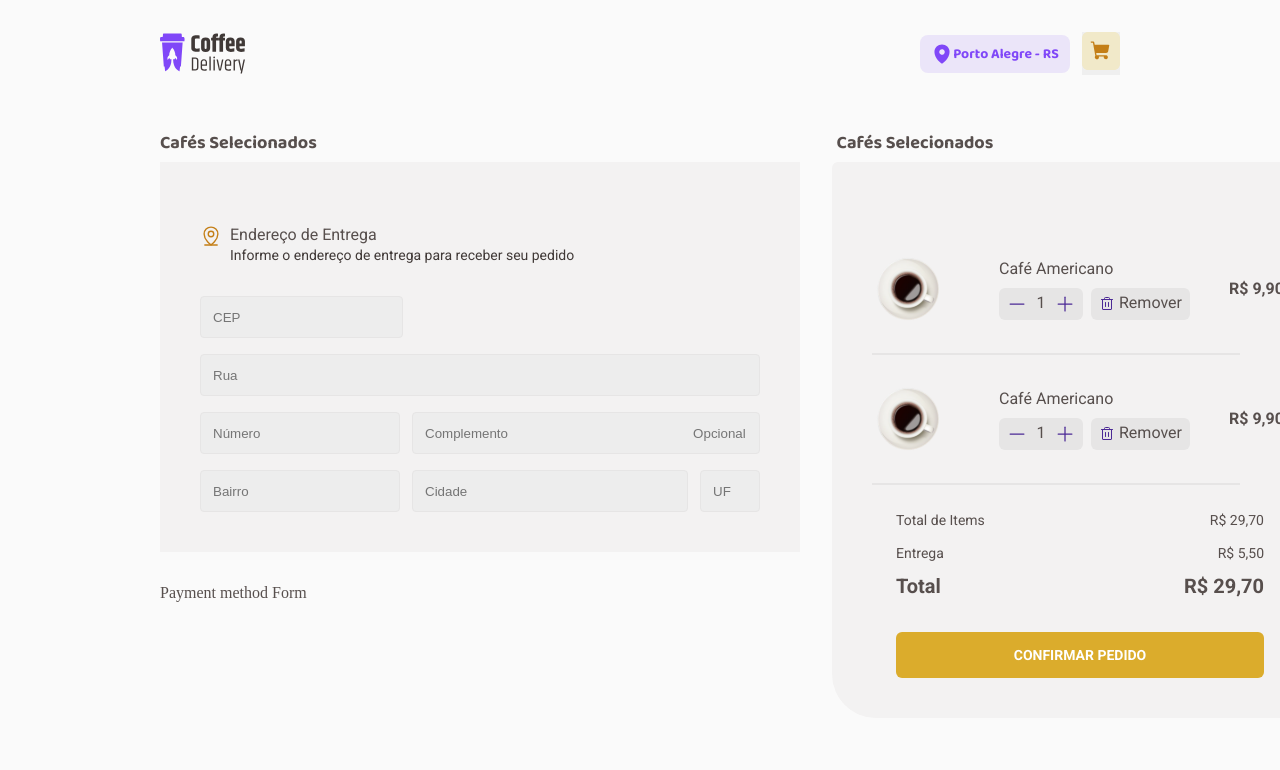
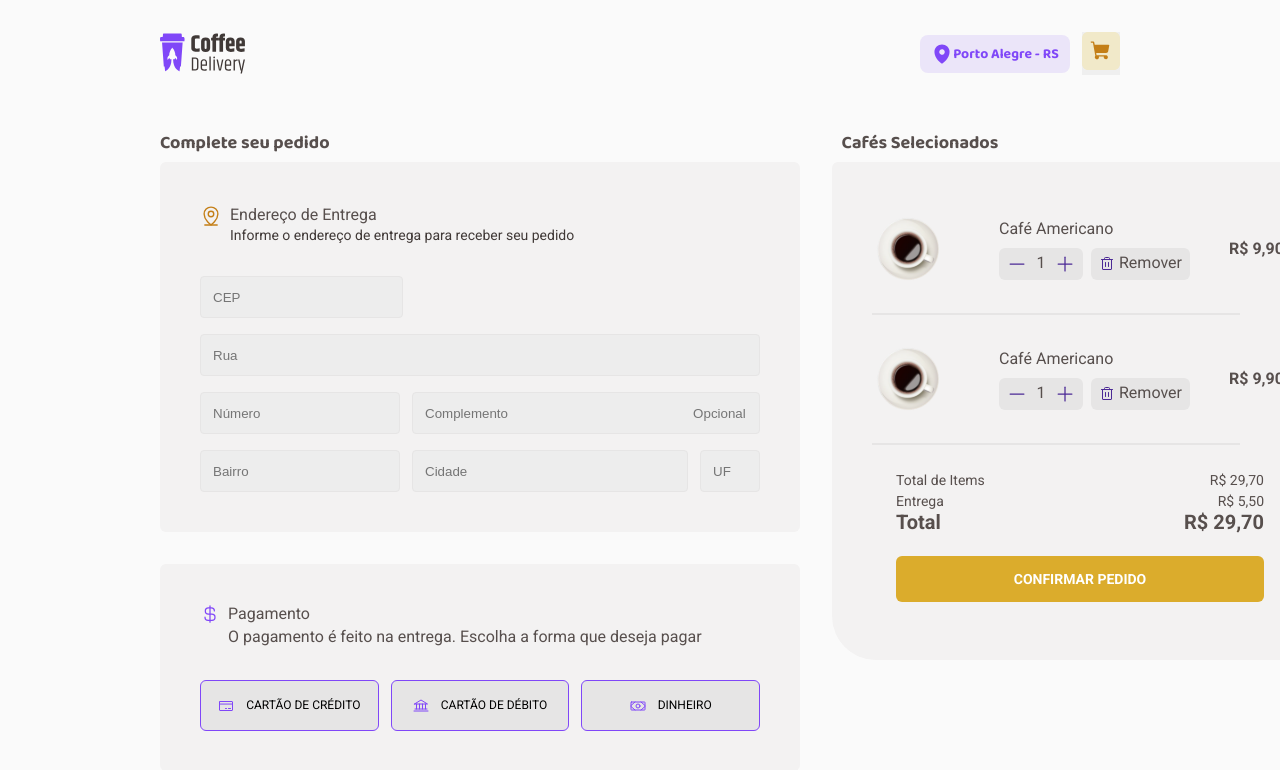
Before and after one commit to TrillesP/Cypress-Store-Automation, a React (Vite) app: page /checkout in a window 1280 px wide. Shown: the top 770 px of the page. Built offline with nearby package versions, Linux system fonts and the light colour scheme.

Commit message:
All major styling complete for Home and Checkout. Still some details left for later

```diff
--- a/src/pages/Checkout/components/AddressForm/index.tsx
+++ b/src/pages/Checkout/components/AddressForm/index.tsx
@@ -19,7 +19,7 @@ import {
 export function AddressForm() {
   return (
     <FormContainer>
-      <h3>Cafés Selecionados</h3>
+      <h3>Complete seu pedido</h3>
       <form action="">
         <AddressInfoContainer>
           <MapPinLine size={22} color={defaultTheme['yellow-dark']} />
--- a/src/pages/Checkout/components/AddressForm/styles.ts
+++ b/src/pages/Checkout/components/AddressForm/styles.ts
@@ -2,15 +2,16 @@ import styled from 'styled-components'
 
 export const FormContainer = styled.div`
   /* border-style: solid; */
-  padding: 40px;
+  border-radius: 6px;
+  padding: 20px 40px 40px 40px;
   gap: 32px;
   width: 640px;
   background: ${(props) => props.theme['base-card']};
-  /* margin-left 160px; */
+  top: -30px;
   h3 {
     align-items: flex-start;
     position: relative;
-    top: -70px;
+    top: -50px;
     left: -40px;
     font-family: 'Baloo 2';
     font-style: normal;
--- a/src/pages/Checkout/components/CartCheckoutForm/styles.ts
+++ b/src/pages/Checkout/components/CartCheckoutForm/styles.ts
@@ -1,30 +1,29 @@
 import styled from 'styled-components'
 
 export const CartCheckoutContainer = styled.div`
-  top: -100px;
+  top: -40px;
+  height: 498px;
+  display: flex;
+  flex-direction: column;
+  align-items: center;
+  background-color: ${(props) => props.theme['base-card']};
+  padding: 0px 40px 40px 40px;
+  margin-left: 2rem;
+  margin-right: 10rem;
+  border-radius: 0.375rem 2.75rem;
+  gap: 1.5rem;
+
   h3 {
     align-items: flex-start;
     position: relative;
-    top: -70px;
-    left: -165px;
+    top: -30px;
+    left: -160px;
     font-family: 'Baloo 2';
     font-style: normal;
     font-weight: 700;
     font-size: 18px;
     line-height: 130%;
   }
-
-  display: flex;
-  flex-direction: column;
-  /* justify-content: space-between; */
-  /* min-width: 448px; */
-  align-items: center;
-  background-color: ${(props) => props.theme['base-card']};
-  padding: 2.5rem;
-  margin-left: 2rem;
-  margin-right: 10rem;
-  border-radius: 0.375rem 2.75rem;
-  gap: 1.5rem;
 `
 
 export const ConfirmOrderButton = styled.button`
@@ -60,7 +59,7 @@ export const BasePricingContainer = styled.div`
   align-items: center;
   padding: 0px;
   gap: 8px;
-  margin-bottom: 12px;
+  /* margin-bottom: 12px; */
 
   font-family: 'Roboto';
   font-style: normal;
--- a/src/pages/Checkout/components/PaymentMethodForm/index.tsx
+++ b/src/pages/Checkout/components/PaymentMethodForm/index.tsx
@@ -1,5 +1,38 @@
-import { PaymentMethodContainer } from './styles'
+import { Bank, CreditCard, CurrencyDollar, Money } from 'phosphor-react'
+import { defaultTheme } from '../../../../styles/themes/default'
+import {
+  PaymentInfoHeaderContainer,
+  PaymentInfoTextContainer,
+  PaymentMethodContainer,
+  PaymentOptionsSelectContainer,
+} from './styles'
 
 export function PaymentMethodForm() {
-  return <PaymentMethodContainer> Payment method Form</PaymentMethodContainer>
+  return (
+    <PaymentMethodContainer>
+      <PaymentInfoHeaderContainer>
+        <CurrencyDollar size={20} color={defaultTheme.purple} />
+        <PaymentInfoTextContainer>
+          <span> Pagamento </span>
+          <span>
+            O pagamento é feito na entrega. Escolha a forma que deseja pagar
+          </span>
+        </PaymentInfoTextContainer>
+      </PaymentInfoHeaderContainer>
+      <PaymentOptionsSelectContainer>
+        <button>
+          <CreditCard size={16} color={defaultTheme.purple} />
+          Cartão de Crédito
+        </button>
+        <button>
+          <Bank size={16} color={defaultTheme.purple} />
+          Cartão de Débito
+        </button>
+        <button>
+          <Money size={16} color={defaultTheme.purple} />
+          Dinheiro
+        </button>
+      </PaymentOptionsSelectContainer>
+    </PaymentMethodContainer>
+  )
 }
--- a/src/pages/Checkout/components/PaymentMethodForm/styles.ts
+++ b/src/pages/Checkout/components/PaymentMethodForm/styles.ts
@@ -1,5 +1,64 @@
 import styled from 'styled-components'
 
 export const PaymentMethodContainer = styled.div`
+  display: flex;
+  flex-direction: column;
+  align-items: flex-start;
+
   margin-top: 32px;
+  background: ${(props) => props.theme['base-card']};
+  padding: 40px;
+  gap: 32px;
+  border-radius: 6px;
 `
+
+export const PaymentInfoHeaderContainer = styled.div`
+  display: flex;
+  flex-direction: row;
+  align-items: flex-start;
+  padding: 0px;
+  gap: 8px;
+`
+
+export const PaymentInfoTextContainer = styled.div`
+  display: flex;
+  flex-direction: column;
+  align-items: flex-start;
+  padding: 0px;
+  gap: 2px;
+  font-family: 'Roboto';
+  font-style: normal;
+  font-weight: 400;
+  font-size: 16px;
+  line-height: 130%;
+`
+
+export const PaymentOptionsSelectContainer = styled.div`
+  display: flex;
+  flex-direction: row;
+  justify-content: center;
+  align-items: center;
+  padding: 0px;
+  gap: 12px;
+  button {
+    width: 178.67px;
+    height: 51px;
+    background: ${(props) => props.theme['base-button']};
+    border: none;
+    display: flex;
+    flex-direction: row;
+    align-items: center;
+    justify-content: center;
+    padding: 16px;
+    gap: 12px;
+    border: 1px solid #8047f8;
+    border-radius: 6px;
+
+    font-family: 'Roboto';
+    font-style: normal;
+    font-weight: 400;
+    font-size: 12px;
+    line-height: 160%;
+    text-transform: uppercase;
+  }
+`
```
